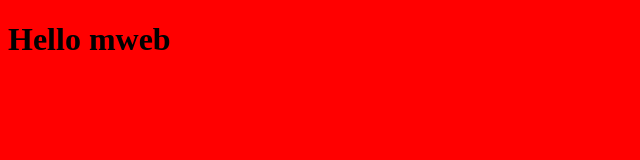
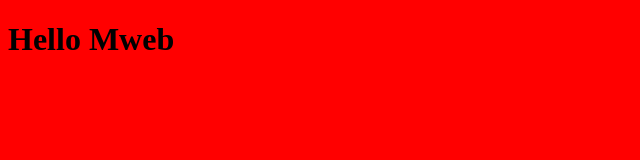
Before and after one commit to btran2909/remote-mweb, a plain HTML site: page index.html in a window 1280 px wide. Shown: the full height of the page, 0-640 px from the left. Drawn offline with Linux system fonts and the light colour scheme.

Commit message:
Fix index.html

```diff
--- a/index.html
+++ b/index.html
@@ -5,6 +5,6 @@
 	<link href="css/style.css" rel="stylesheet">
 </head>
 <body>
-	<h1>Hello mweb</h1>
+	<h1>Hello Mweb</h1>
 </body>
 </html>
```
